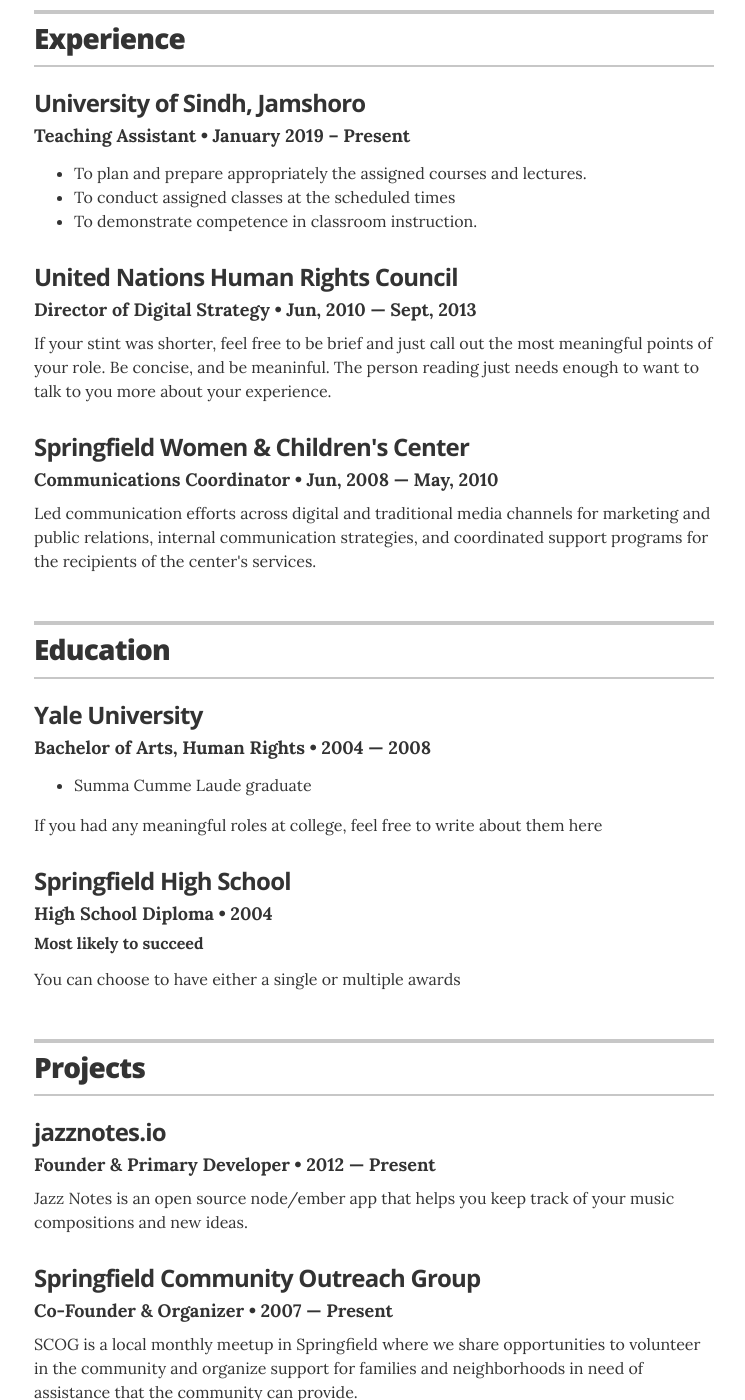
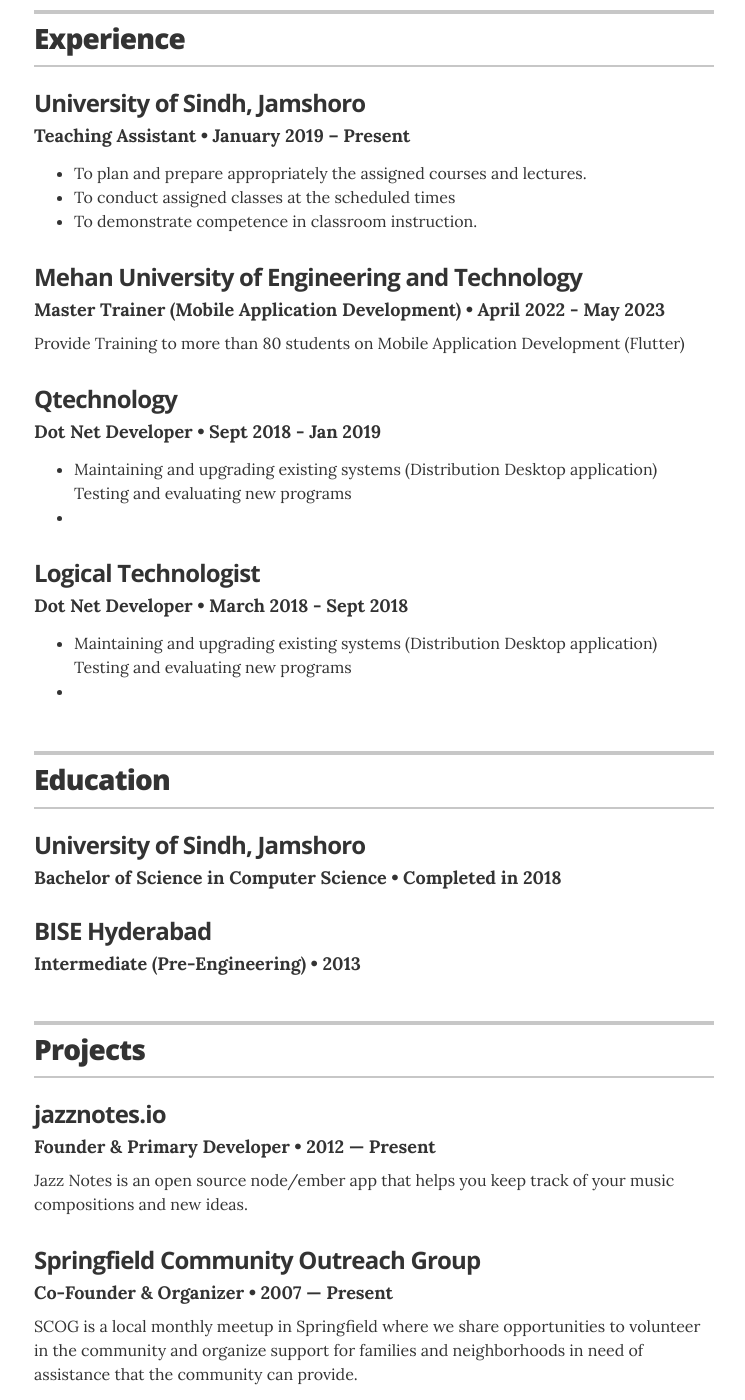
Before and after one commit to Muhammad-RAFAY/resume, a Jekyll site: the page built from index.html, in a window 1280 px wide and 1400 px high, scrolled down 457 px. Shown: the whole window, without its empty margins (266-1011 px from the left). Built offline with Jekyll 4.4.1, drawn with Linux system fonts in a browser that asks for light colours.

Commit message:
Summary update

```diff
--- a/_data/education.yml
+++ b/_data/education.yml
@@ -1,13 +1,8 @@
 # Degree
-- degree: Bachelor of Arts, Human Rights
-  uni: Yale University
-  year: 2004 &mdash; 2008
-  awards:
-    - award: Summa Cumme Laude graduate
-  summary: If you had any meaningful roles at college, feel free to write about them here
+- degree: Bachelor of Science in Computer Science
+  uni: University of Sindh, Jamshoro
+  year: Completed in 2018
 
-- degree: High School Diploma
-  uni: Springfield High School
-  year: 2004
-  award: Most likely to succeed
-  summary: You can choose to have either a single or multiple awards
+- degree: Intermediate (Pre-Engineering)
+  uni: BISE Hyderabad
+  year: 2013
--- a/_data/experience.yml
+++ b/_data/experience.yml
@@ -6,14 +6,19 @@
   summary: <ul class="resume-item-list"><li>To plan and prepare appropriately the assigned courses and lectures.</li><li>To conduct assigned classes at the scheduled times</li><li>To demonstrate competence in classroom instruction.</li></ul>
 
 # Director of Digital Stratgy
-- company: United Nations Human Rights Council
-  position: Director of Digital Strategy
-  duration:  Jun, 2010 &mdash; Sept, 2013
-  summary: If your stint was shorter, feel free to be brief and just call out the most meaningful points of your role. Be concise, and be meaninful. The person reading just needs enough to want to talk to you more about your experience.
+- company: Mehan University of Engineering and Technology
+  position: Master Trainer (Mobile Application Development)
+  duration:  April 2022 - May 2023
+  summary: Provide Training to more than 80 students on Mobile Application Development (Flutter)
 
 
 # Communications Coordinator
-- company: Springfield Women & Children's Center
-  position: Communications Coordinator
-  duration:   Jun, 2008  &mdash; May, 2010
-  summary: Led communication efforts across digital and traditional media channels for marketing and public relations, internal communication strategies, and coordinated support programs for the recipients of the center's services.
+- company: Qtechnology
+  position: Dot Net Developer
+  duration: Sept 2018 - Jan 2019
+  summary: <ul class="resume-item-list"><li>Maintaining and upgrading existing systems (Distribution Desktop application)</li>Testing and evaluating new programs<li></li></ul>
+
+- company: Logical Technologist
+  position: Dot Net Developer
+  duration: March 2018 - Sept 2018
+  summary: <ul class="resume-item-list"><li>Maintaining and upgrading existing systems (Distribution Desktop application)</li>Testing and evaluating new programs<li></li></ul>
```
